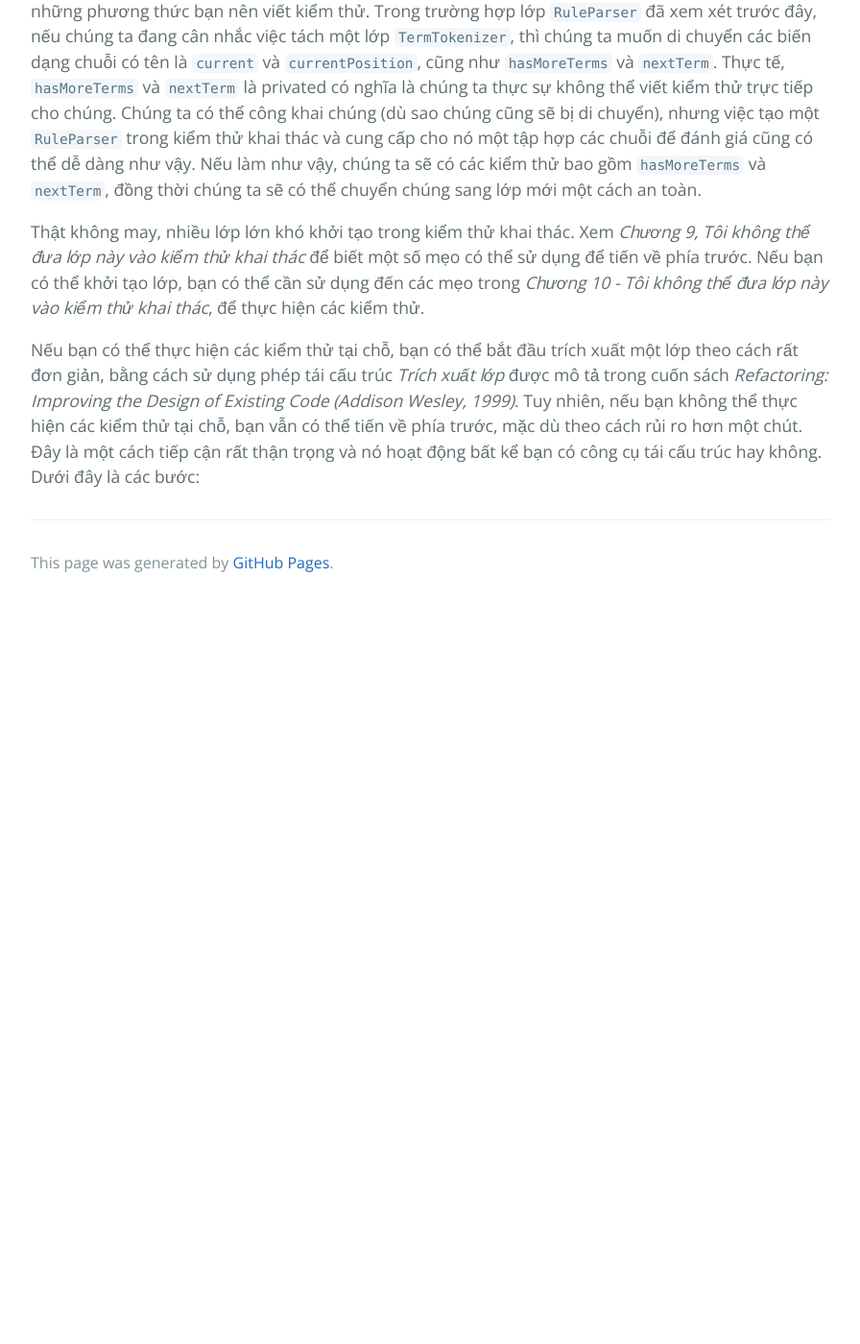
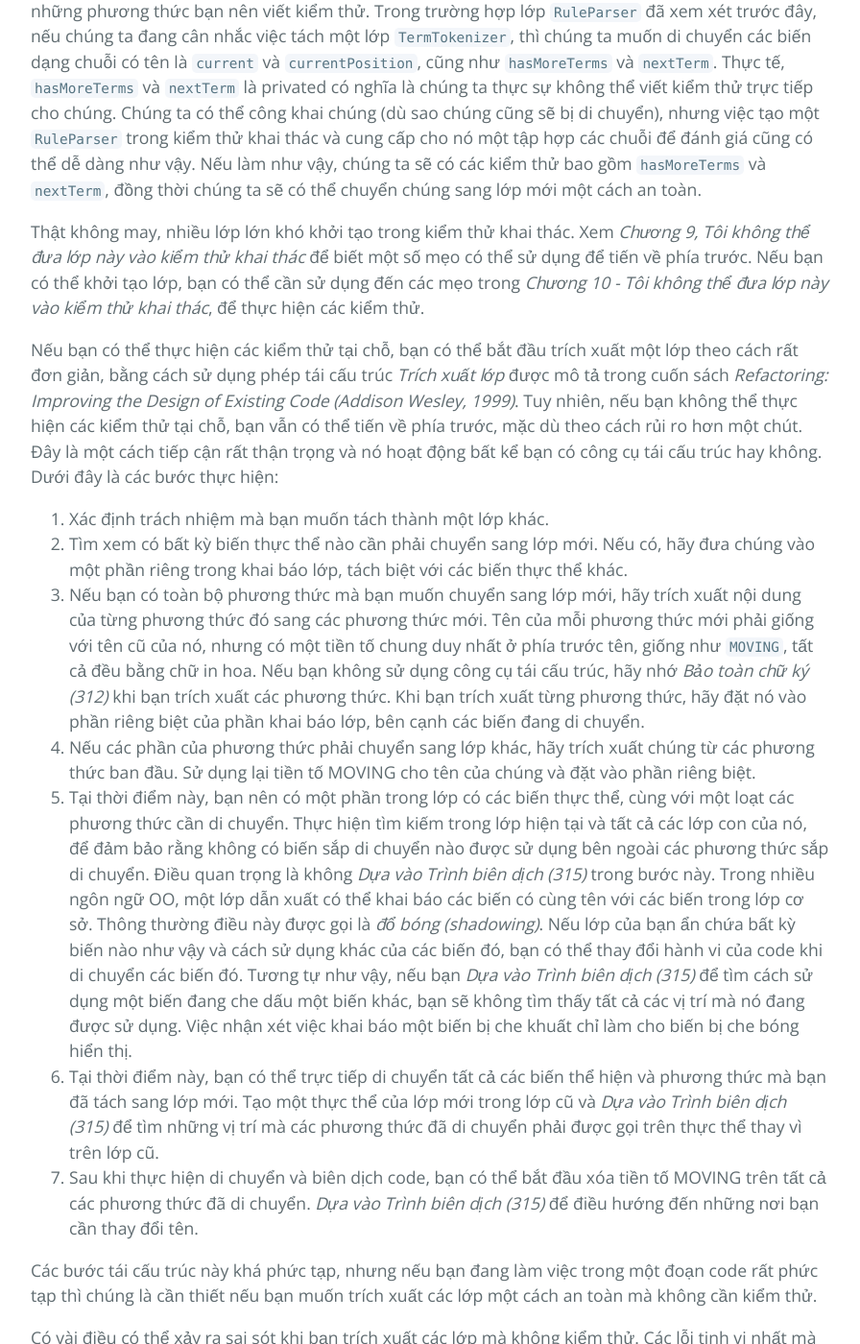
Before and after one commit to HaiBV/haibv.github.io, a Jekyll site: the page built from working-effectively-with-legacy-code/chapter-20-this-class-is-too-big-and-i-dont-want-it-to-get-any-bigger.md, in a window 1280 px wide and 1400 px high, scrolled down 19873 px. Shown: the whole window at 96% size, without its empty margins (192-1088 px from the left). Built offline with Jekyll 4.4.1, drawn with Linux system fonts in a browser that asks for light colours; our own code applies the rules of GitHub Pages for plain Markdown files; before the commit the page ends 20503 px from its top, so only the background shows below that; some of the changed text lies outside the part shown.

Commit message:
Book - Working Efectively with Legacy Code - P2 - C20

```diff
--- a/working-effectively-with-legacy-code/chapter-20-this-class-is-too-big-and-i-dont-want-it-to-get-any-bigger.md
+++ b/working-effectively-with-legacy-code/chapter-20-this-class-is-too-big-and-i-dont-want-it-to-get-any-bigger.md
@@ -300,4 +300,18 @@ Các kỹ thuật mà bạn sử dụng để trích xuất lớp con phụ thu
 
 Thật không may, nhiều lớp lớn khó khởi tạo trong kiểm thử khai thác. Xem _Chương 9, Tôi không thể đưa lớp này vào kiểm thử khai thác_ để biết một số mẹo có thể sử dụng để tiến về phía trước. Nếu bạn có thể khởi tạo lớp, bạn có thể cần sử dụng đến các mẹo trong _Chương 10 - Tôi không thể đưa lớp này vào kiểm thử khai thác_, để thực hiện các kiểm thử.
 
-Nếu bạn có thể thực hiện các kiểm thử tại chỗ, bạn có thể bắt đầu trích xuất một lớp theo cách rất đơn giản, bằng cách sử dụng phép tái cấu trúc _Trích xuất lớp_ được mô tả trong cuốn sách _Refactoring: Improving the Design of Existing Code (Addison Wesley, 1999)_. Tuy nhiên, nếu bạn không thể thực hiện các kiểm thử tại chỗ, bạn vẫn có thể tiến về phía trước, mặc dù theo cách rủi ro hơn một chút. Đây là một cách tiếp cận rất thận trọng và nó hoạt động bất kể bạn có công cụ tái cấu trúc hay không. Dưới đây là các bước:
+Nếu bạn có thể thực hiện các kiểm thử tại chỗ, bạn có thể bắt đầu trích xuất một lớp theo cách rất đơn giản, bằng cách sử dụng phép tái cấu trúc _Trích xuất lớp_ được mô tả trong cuốn sách _Refactoring: Improving the Design of Existing Code (Addison Wesley, 1999)_. Tuy nhiên, nếu bạn không thể thực hiện các kiểm thử tại chỗ, bạn vẫn có thể tiến về phía trước, mặc dù theo cách rủi ro hơn một chút. Đây là một cách tiếp cận rất thận trọng và nó hoạt động bất kể bạn có công cụ tái cấu trúc hay không. Dưới đây là các bước thực hiện:
+
+1. Xác định trách nhiệm mà bạn muốn tách thành một lớp khác.
+2. Tìm xem có bất kỳ biến thực thể nào cần phải chuyển sang lớp mới. Nếu có, hãy đưa chúng vào một phần riêng trong khai báo lớp, tách biệt với các biến thực thể khác.
+3. Nếu bạn có toàn bộ phương thức mà bạn muốn chuyển sang lớp mới, hãy trích xuất nội dung của từng phương thức đó sang các phương thức mới. Tên của mỗi phương thức mới phải giống với tên cũ của nó, nhưng có một tiền tố chung duy nhất ở phía trước tên, giống như `MOVING`, tất cả đều bằng chữ in hoa. Nếu bạn không sử dụng công cụ tái cấu trúc, hãy nhớ _Bảo toàn chữ ký (312)_ khi bạn trích xuất các phương thức. Khi bạn trích xuất từng phương thức, hãy đặt nó vào phần riêng biệt của phần khai báo lớp, bên cạnh các biến đang di chuyển.
+4. Nếu các phần của phương thức phải chuyển sang lớp khác, hãy trích xuất chúng từ các phương thức ban đầu. Sử dụng lại tiền tố MOVING cho tên của chúng và đặt vào phần riêng biệt.
+5. Tại thời điểm này, bạn nên có một phần trong lớp có các biến thực thể, cùng với một loạt các phương thức cần di chuyển. Thực hiện tìm kiếm trong lớp hiện tại và tất cả các lớp con của nó, để đảm bảo rằng không có biến sắp di chuyển nào được sử dụng bên ngoài các phương thức sắp di chuyển. Điều quan trọng là không _Dựa vào Trình biên dịch (315)_ trong bước này. Trong nhiều ngôn ngữ OO, một lớp dẫn xuất có thể khai báo các biến có cùng tên với các biến trong lớp cơ sở. Thông thường điều này được gọi là _đổ bóng (shadowing)_. Nếu lớp của bạn ẩn chứa bất kỳ biến nào như vậy và cách sử dụng khác của các biến đó, bạn có thể thay đổi hành vi của code khi di chuyển các biến đó. Tương tự như vậy, nếu bạn _Dựa vào Trình biên dịch (315)_ để tìm cách sử dụng một biến đang che dấu một biến khác, bạn sẽ không tìm thấy tất cả các vị trí mà nó đang được sử dụng. Việc nhận xét việc khai báo một biến bị che khuất chỉ làm cho biến bị che bóng hiển thị.
+6. Tại thời điểm này, bạn có thể trực tiếp di chuyển tất cả các biến thể hiện và phương thức mà bạn đã tách sang lớp mới. Tạo một thực thể của lớp mới trong lớp cũ và _Dựa vào Trình biên dịch (315)_ để tìm những vị trí mà các phương thức đã di chuyển phải được gọi trên thực thể thay vì trên lớp cũ.
+7. Sau khi thực hiện di chuyển và biên dịch code, bạn có thể bắt đầu xóa tiền tố MOVING trên tất cả các phương thức đã di chuyển. _Dựa vào Trình biên dịch (315)_ để điều hướng đến những nơi bạn cần thay đổi tên.
+
+Các bước tái cấu trúc này khá phức tạp, nhưng nếu bạn đang làm việc trong một đoạn code rất phức tạp thì chúng là cần thiết nếu bạn muốn trích xuất các lớp một cách an toàn mà không cần kiểm thử.
+
+Có vài điều có thể xảy ra sai sót khi bạn trích xuất các lớp mà không kiểm thử. Các lỗi tinh vi nhất mà chúng ta có thể gây ra là các lỗi liên quan đến tính kế thừa. Di chuyển một phương thức từ lớp này sang lớp khác là khá an toàn. Bạn có thể _Dựa vào Trình biên dịch (xx)_ để hỗ trợ công việc của mình, nhưng trong hầu hết các ngôn ngữ, mọi thứ đều có thể xảy ra nếu bạn cố gắng di chuyển một phương thức ghi đè một phương thức khác. Nếu bạn làm vậy, giờ đây lời gọi phương thức lớp ban đầu sẽ gọi một phương thức có cùng tên từ lớp cơ sở. Tình huống tương tự có thể xảy ra với các biến. Một biến trong lớp con có thể ẩn một biến có cùng tên trong lớp cha. Di chuyển nó chỉ làm cho cái bị ẩn được hiển thị.
+
+Để vượt qua những vấn đề này, chúng ta hoàn toàn không nên di chuyển các phương thức ban đầu. Chúng ta tạo ra các phương thức mới bằng cách trích xuất nội dung của các phương thức cũ. Tiền tố chỉ là một cách cơ học để tạo tên mới và đảm bảo rằng nó không xung đột với các tên khác trước khi di chuyển. Các biến phiên bản phức tạp hơn một chút: Chúng ta thực hiện bước thủ công là tìm kiếm cách sử dụng các biến trước khi sử dụng chúng. Có thể phạm sai lầm với điều này. Hãy thật cẩn thận và làm điều đó với đồng nghiệp.
```
